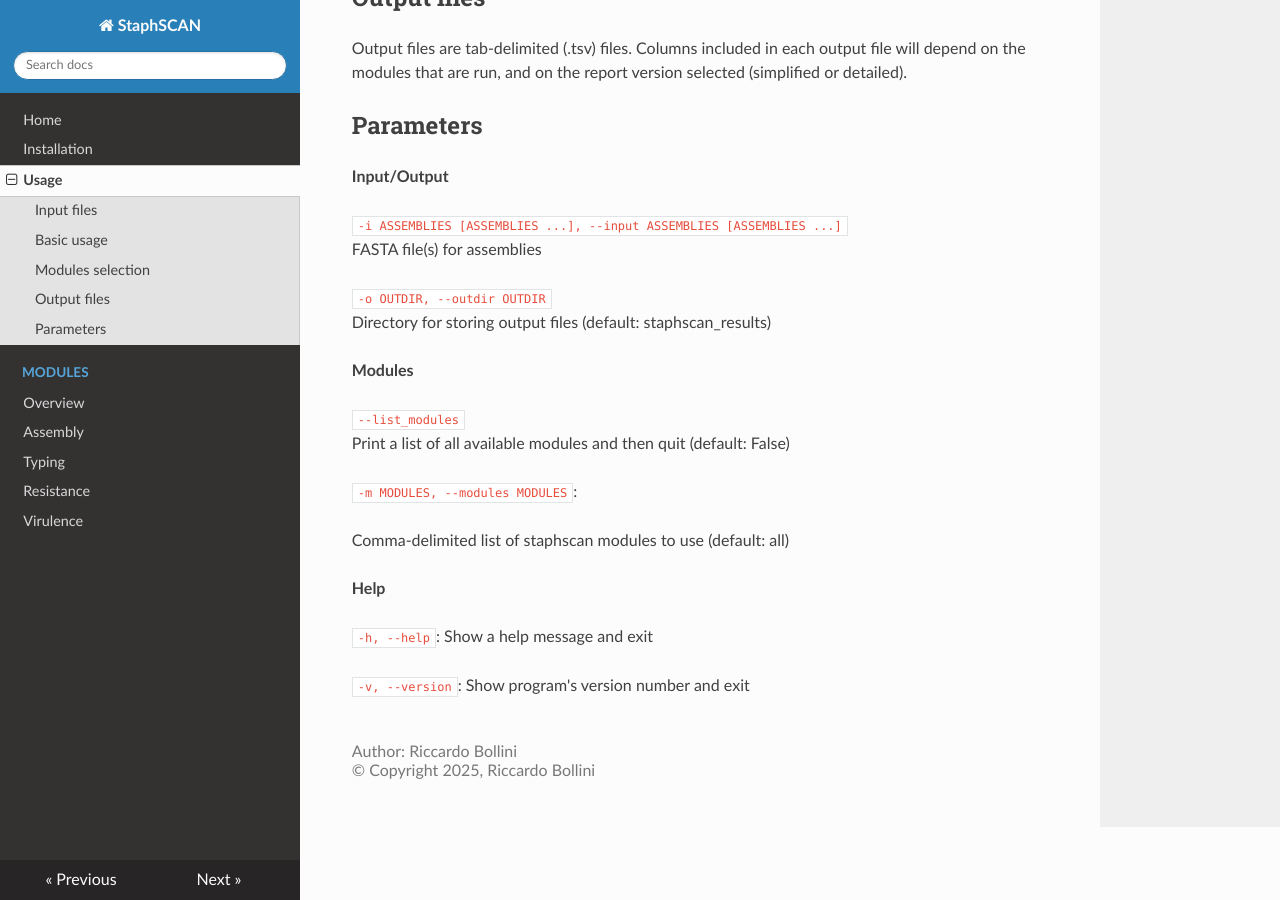
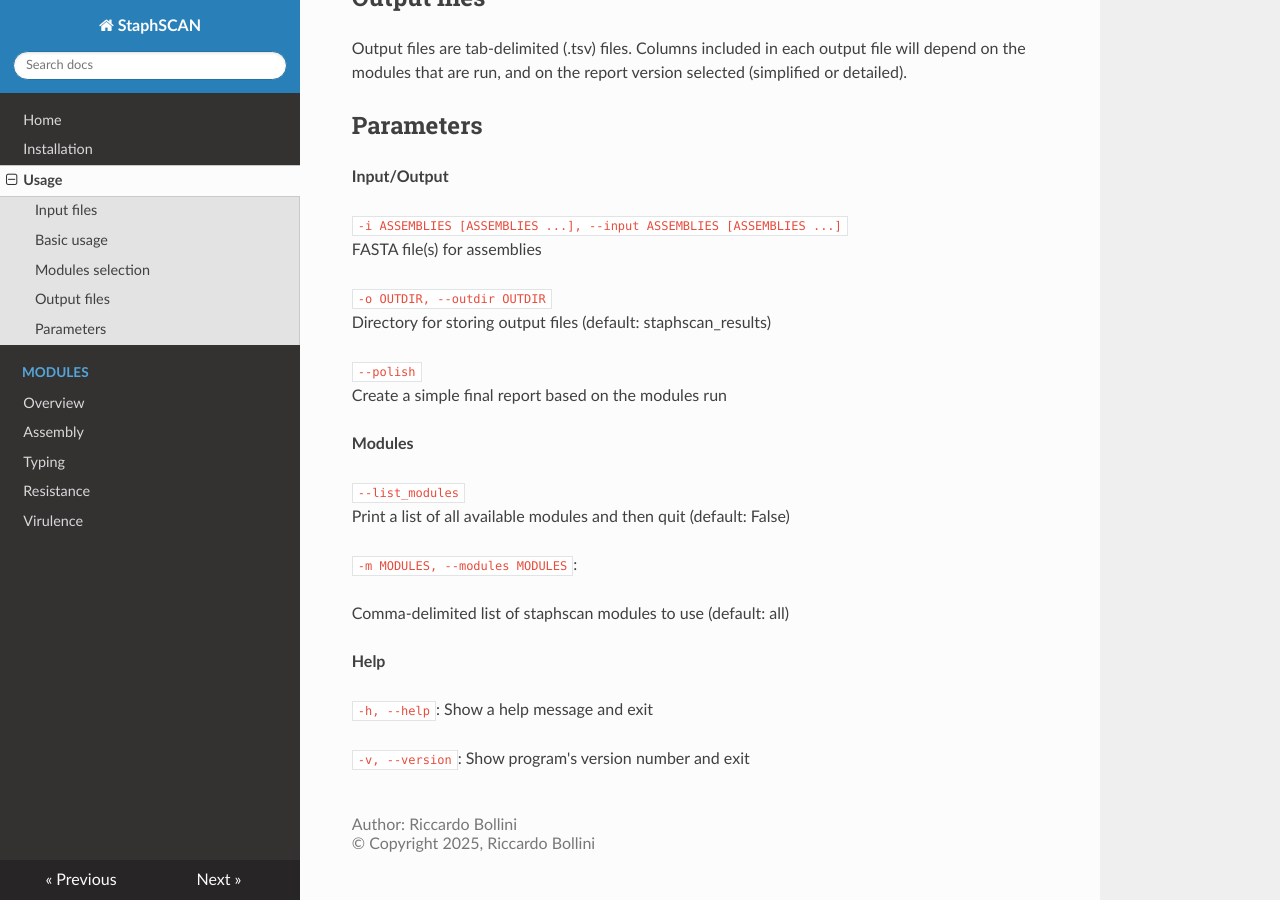
Before and after one commit to riccabolla/StaphSCAN, an MkDocs documentation site: the page built from docs/usage.md, in a window 1280 px wide and 900 px high, scrolled down 1019 px. Built offline with MkDocs 1.6.1, drawn with Linux system fonts in a browser that asks for light colours; nearby versions of some CDN libraries.

Commit message:
Revise usage.md for clarity and additional parameters
Updated usage documentation to include new parameters and clarify output format.

```diff
--- a/docs/usage.md
+++ b/docs/usage.md
@@ -58,6 +58,9 @@ FASTA file(s) for assemblies
 Directory for storing output files (default: staphscan_results)
 <br>
 
+`--polish` <br>
+Create a simple final report based on the modules run
+
 **Modules**
 
 `--list_modules` <br>
```
